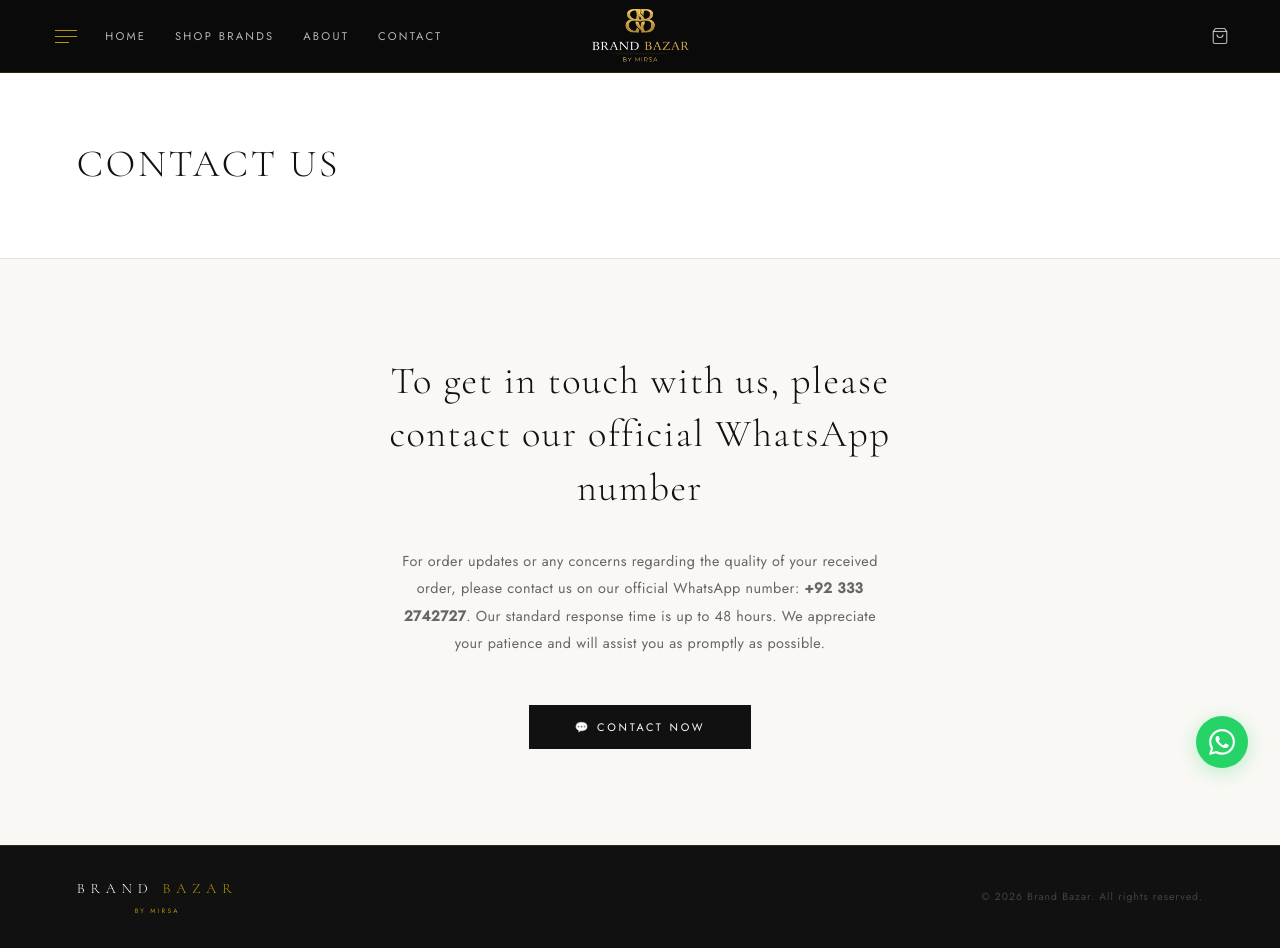
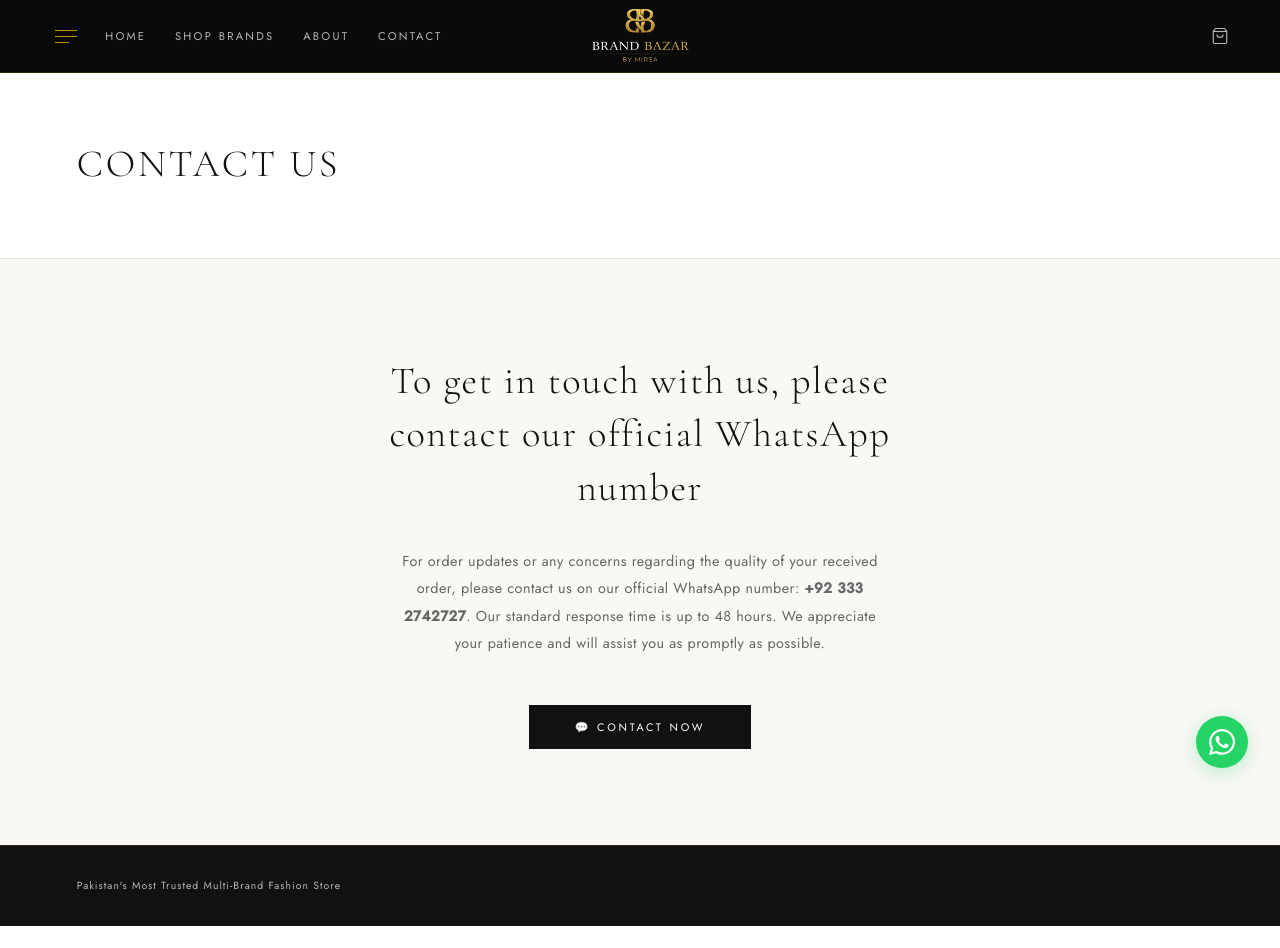
Before and after one commit to maryamafzal123/Multi-Brand-Fashion-Ecommerce-Website-frontend, a Next.js app: page /contact in a window 1280 px wide. After the commit the page ends 926 px from the top, so only its background shows below. Built offline with nearby package versions, Linux system fonts and the light colour scheme.

Commit message:
footer change of contact page

```diff
--- a/src/app/contact/page.tsx
+++ b/src/app/contact/page.tsx
@@ -72,21 +72,8 @@
       </div>
 
       {/* Footer */}
-      <footer style={{
-        background: '#111', borderTop: '0.5px solid rgba(184,150,12,0.2)',
-        padding: '2rem 6vw', display: 'flex',
-        alignItems: 'center', justifyContent: 'space-between',
-        flexWrap: 'wrap', gap: '1rem',
-      }}>
-        <div style={{ textAlign: 'center' }}>
-          <div style={{ fontFamily: "'Cormorant Garamond', Georgia, serif", fontSize: '0.9rem', fontWeight: 300, letterSpacing: '0.4em', textTransform: 'uppercase' }}>
-            <span style={{ color: '#fff' }}>BRAND </span>
-            <span style={{ color: '#b8960c' }}>BAZAR</span>
-          </div>
-          <div style={{ height: '0.5px', background: 'linear-gradient(to right, transparent, #b8960c, transparent)', margin: '3px auto', width: '70px' }} />
-          <div style={{ fontSize: '0.4rem', letterSpacing: '0.35em', color: '#b8960c', textTransform: 'uppercase' }}>BY MIRSA</div>
-        </div>
-        <div style={{ fontSize: '0.65rem', color: '#444', letterSpacing: '0.1em' }}>© 2026 Brand Bazar. All rights reserved.</div>
+      <footer style={{ background: '#111', borderTop: '0.5px solid rgba(184,150,12,0.2)', padding: '2rem 6vw', display: 'flex', alignItems: 'center', justifyContent: 'space-between', flexWrap: 'wrap', gap: '1rem' }}>
+        <div style={{ fontSize: '0.65rem', color: 'rgba(255,255,255,0.7)', letterSpacing: '0.1em' }}>Pakistan&#39;s Most Trusted Multi-Brand Fashion Store</div>
       </footer>
     </>
   );
```
